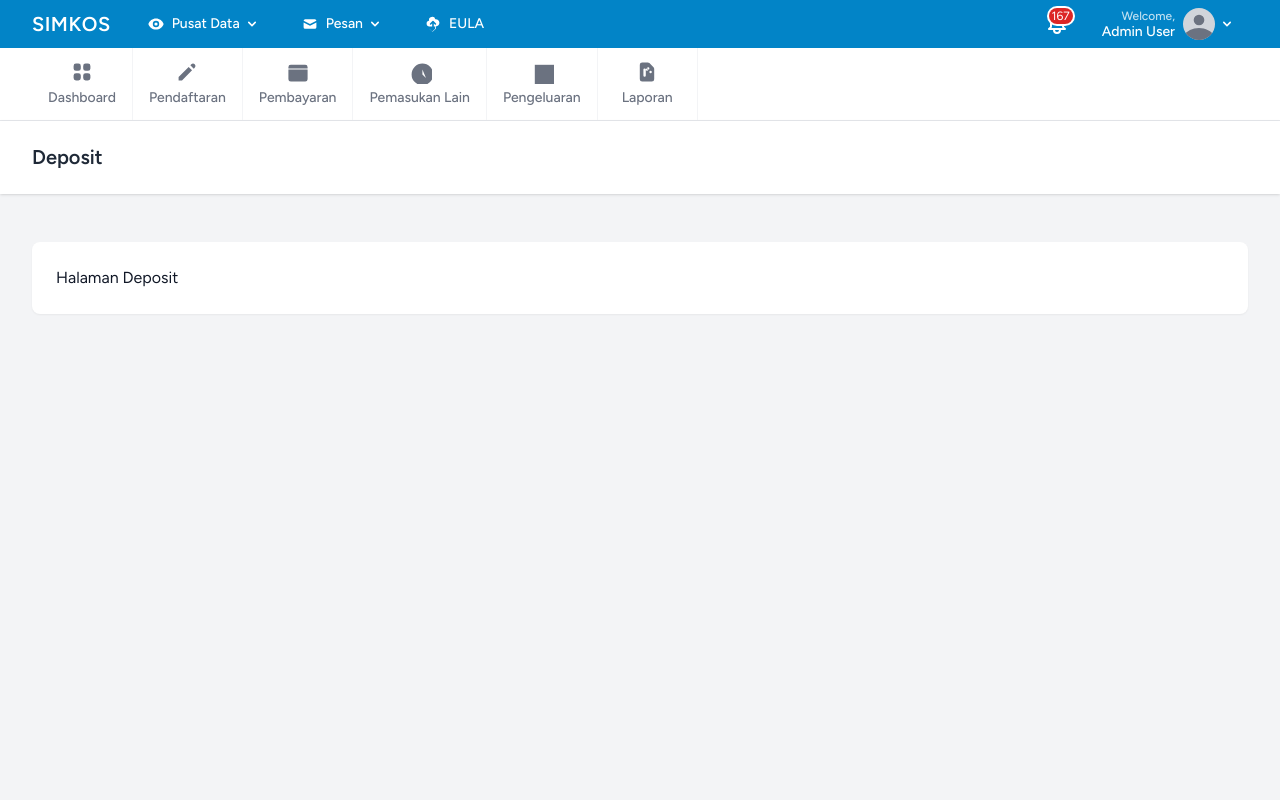
After one commit to Indra77ya/manajemenkos, a Laravel app: page /admin/pembayaran/deposit in a window 1280 px wide. The commit adds this page. Run offline with Laravel 12, Linux system fonts and the light colour scheme; a user stored in the database is signed in; data comes from the database, SQL or seed files in the repository; style sheets or scripts are compiled from the project's sources.

Commit message:
Update Navigation to SIMKOS Style
Co-authored-by: Indra77ya <42796139+Indra77ya@users.noreply.github.com>

```diff
--- /dev/null
+++ b/resources/views/admin/pembayaran/deposit.blade.php
@@ -0,0 +1,17 @@
+<x-app-layout>
+    <x-slot name="header">
+        <h2 class="font-semibold text-xl text-gray-800 dark:text-gray-200 leading-tight">
+            {{ __('Deposit') }}
+        </h2>
+    </x-slot>
+
+    <div class="py-12">
+        <div class="max-w-7xl mx-auto sm:px-6 lg:px-8">
+            <div class="bg-white dark:bg-gray-800 overflow-hidden shadow-sm sm:rounded-lg">
+                <div class="p-6 text-gray-900 dark:text-gray-100">
+                    {{ __("Halaman Deposit") }}
+                </div>
+            </div>
+        </div>
+    </div>
+</x-app-layout>
--- a/resources/views/layouts/navigation.blade.php
+++ b/resources/views/layouts/navigation.blade.php
@@ -197,8 +197,8 @@
                                 $isActive = request()->routeIs($link['active_check']);
                             }
 
-                            // Special handling for Pendaftaran Dropdown
-                            $isDropdown = ($link['route'] === 'admin.pendaftaran');
+                            // Special handling for Dropdowns
+                            $isDropdown = in_array($link['route'], ['admin.pendaftaran', 'admin.pembayaran']);
                         @endphp
 
                         @if($isDropdown)
@@ -223,9 +223,17 @@
                                      class="absolute top-full left-0 z-50 w-48 bg-white rounded-md shadow-lg ring-1 ring-black ring-opacity-5 origin-top-left"
                                      style="display: none;">
                                     <div class="py-1">
-                                        <a href="{{ route('admin.pendaftaran.entri') }}" class="block px-4 py-2 text-sm text-gray-700 hover:bg-gray-100 hover:text-gray-900">Entri</a>
-                                        <a href="{{ route('admin.pendaftaran.edit') }}" class="block px-4 py-2 text-sm text-gray-700 hover:bg-gray-100 hover:text-gray-900">Edit</a>
-                                        <a href="{{ route('admin.pendaftaran.pindah-kamar') }}" class="block px-4 py-2 text-sm text-gray-700 hover:bg-gray-100 hover:text-gray-900">Pindah Kamar</a>
+                                        @if($link['route'] === 'admin.pendaftaran')
+                                            <a href="{{ route('admin.pendaftaran.entri') }}" class="block px-4 py-2 text-sm text-gray-700 hover:bg-gray-100 hover:text-gray-900">Entri</a>
+                                            <a href="{{ route('admin.pendaftaran.edit') }}" class="block px-4 py-2 text-sm text-gray-700 hover:bg-gray-100 hover:text-gray-900">Edit</a>
+                                            <a href="{{ route('admin.pendaftaran.pindah-kamar') }}" class="block px-4 py-2 text-sm text-gray-700 hover:bg-gray-100 hover:text-gray-900">Pindah Kamar</a>
+                                        @elseif($link['route'] === 'admin.pembayaran')
+                                            <a href="{{ route('admin.pembayaran.entri') }}" class="block px-4 py-2 text-sm text-gray-700 hover:bg-gray-100 hover:text-gray-900">Entri</a>
+                                            <a href="{{ route('admin.pembayaran.edit') }}" class="block px-4 py-2 text-sm text-gray-700 hover:bg-gray-100 hover:text-gray-900">Edit</a>
+                                            <a href="{{ route('admin.pembayaran.deposit') }}" class="block px-4 py-2 text-sm text-gray-700 hover:bg-gray-100 hover:text-gray-900">Deposit</a>
+                                            <a href="{{ route('admin.pembayaran.konfirmasi-bayar') }}" class="block px-4 py-2 text-sm text-gray-700 hover:bg-gray-100 hover:text-gray-900">Konfirmasi bayar</a>
+                                            <a href="{{ route('admin.pembayaran.check-out') }}" class="block px-4 py-2 text-sm text-gray-700 hover:bg-gray-100 hover:text-gray-900">Check Out</a>
+                                        @endif
                                     </div>
                                 </div>
                             </div>
--- a/routes/web.php
+++ b/routes/web.php
@@ -44,6 +44,28 @@ Route::middleware(['auth', 'role:admin'])->prefix('admin')->name('admin.')->grou
     Route::get('/pendaftaran', function () {
         return view('admin.pendaftaran');
     })->name('pendaftaran');
+
+    // Pembayaran Sub-Routes
+    Route::prefix('pembayaran')->name('pembayaran.')->group(function () {
+        Route::get('/entri', function () {
+            // Redirect to invoice creation as requested
+            return redirect()->route('admin.invoices.create');
+        })->name('entri');
+        Route::get('/edit', function () {
+            // Redirect to invoice list as requested
+            return redirect()->route('admin.invoices.index');
+        })->name('edit');
+        Route::get('/deposit', function () {
+            return view('admin.pembayaran.deposit');
+        })->name('deposit');
+        Route::get('/konfirmasi-bayar', function () {
+            return view('admin.pembayaran.konfirmasi_bayar');
+        })->name('konfirmasi-bayar');
+        Route::get('/check-out', function () {
+            return view('admin.pembayaran.check_out');
+        })->name('check-out');
+    });
+
     Route::get('/pembayaran', function () {
         return view('admin.pembayaran');
     })->name('pembayaran');
```
Also changed, not shown: resources/views/admin/pembayaran/check_out.blade.php (added, +17 -0 lines), resources/views/admin/pembayaran/konfirmasi_bayar.blade.php (added, +17 -0 lines).
